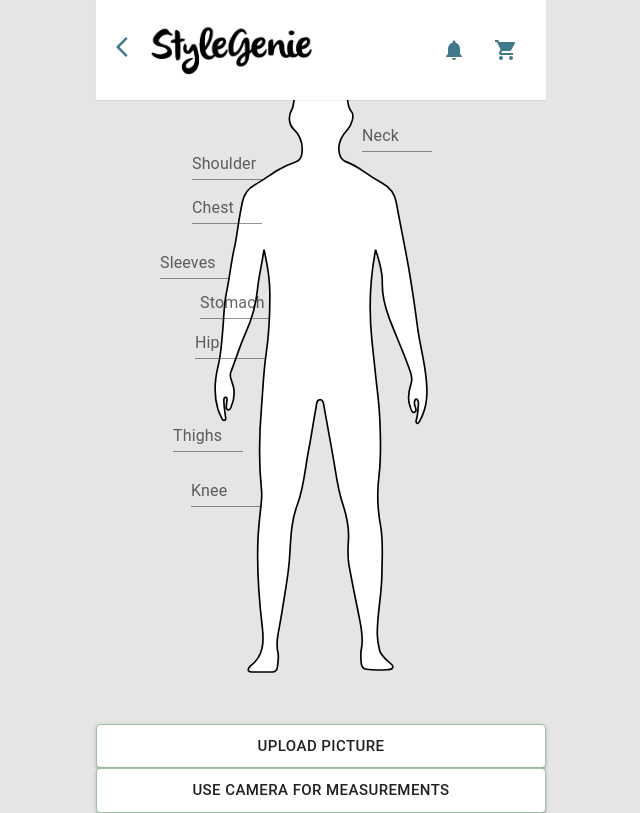
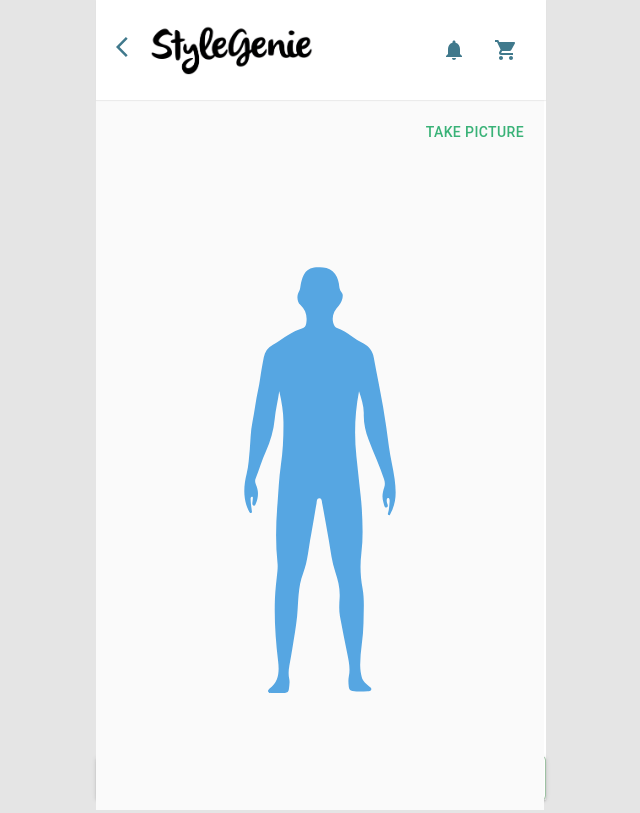
Before and after one commit to Aswin-Pradeep-P/style-genie, a React (Create React App) app: page /measurement in a window 1280 px wide. Both pictures are taken after a click on the button "UPLOAD PICTURE". Shown: the whole page, without its empty margins (319-959 px from the left). Built offline with nearby package versions, Linux system fonts and the light colour scheme; no server answers.

Commit message:
New flow for taking photos

```diff
--- a/src/containers/Measurement/index.tsx
+++ b/src/containers/Measurement/index.tsx
@@ -1,8 +1,7 @@
 // @ts-nocheck
+import { CloseIcon } from '@assets/icons';
 import { AppBar, Loader } from '@Components/index';
-import { ROUTES } from '@Constants/routes';
-import { Box, Button, TextField } from '@mui/material';
-import { current } from '@reduxjs/toolkit';
+import { Box, Button, IconButton, TextField } from '@mui/material';
 import { uploadImageFile } from '@Utils/s3Service';
 import { useState, useRef } from 'react';
 import { useNavigate,useLocation } from 'react-router-dom';
@@ -18,6 +17,11 @@ enum BodyParts {
   Thighs = 'Thighs',
   Knee = 'Knee',
 }
+enum SelectedStep {
+  FRONT_VIEW = 'Front View',
+  SIDE_VIEW = 'Side View',
+}
+
 const Measurement = () => {
   const inputRef = useRef(null);
   const navigator = useNavigate();
@@ -33,6 +37,50 @@ const Measurement = () => {
     [BodyParts.Thighs]: '',
     [BodyParts.Knee]: ''
   });
+  const [overlay, setOverlay] = useState(false);
+  const [selectedStep, setSelectedStep] = useState(SelectedStep.FRONT_VIEW);
+  const [imageData, setImageData] = useState({
+    [SelectedStep.FRONT_VIEW]: null,
+    [SelectedStep.SIDE_VIEW]: null,
+  });
+  const [file, setFile] = useState(null);
+
+  const getOverlay = () => {
+    return (
+      <div
+        style={{
+          position: 'absolute',
+          background: 'rgba(250,250,250, 1)',
+          display: 'flex',
+          flexDirection: 'column',
+          height: 810,
+          width: 448,
+          zIndex: 1,
+        }}
+      >
+        <div style={{ display: 'flex', justifyContent: 'flex-end', width: '100%'}} onClick={() =>{
+           setOverlay(false);
+           inputRef.current.click();
+           }}>
+         <Button style={{paddingTop: '120px', paddingRight: '20px'}}>Take picture</Button>
+        </div>
+        <div
+          style={{
+            flex: 1,
+            display: 'flex',
+            flexDirection: 'column',
+            alignItems: 'center',
+            justifyContent: 'center',
+          }}
+        >
+        <div style={{display: 'flex'}}>
+            {selectedStep === SelectedStep.FRONT_VIEW && <div><img src="/assets/icons/front-view.svg" style={{height: 500}} alt="front-view" /></div>}
+            {selectedStep === SelectedStep.SIDE_VIEW && <div><img src="/assets/icons/side-view.svg" style={{height: 500}} alt="side-view" /></div>}
+        </div>
+        </div>
+      </div>
+    );
+  };
 
   const handleChange = (e: any, type: BodyParts) => {
     setDimensions({ ...dimensions, [type]: e.target.value });
@@ -57,14 +105,34 @@ const Measurement = () => {
     }
   }
 
-  const handleFileChange = event => {
+  const handleFrontFileChange = event => {
     const fileObj = event.target.files && event.target.files[0];
     if (!fileObj) {
       return;
     }
 
+    setFile(fileObj);
+    setSelectedStep(SelectedStep.SIDE_VIEW);
+    setOverlay(true);
+
+    // setIsLoading(true);
+    // uploadImageFile(fileObj, (res) => {
+    //   setDimensionFromApi(res);
+    //   setIsLoading(false)
+    // }, () => { setIsLoading(false) })
+  }
+
+  const handleSideFileChange = event => {
+    const fileObj = event.target.files && event.target.files[0];
+    if (!fileObj) {
+      return;
+    }
+
+    setSelectedStep(null);
+    setOverlay(false);
+
     setIsLoading(true);
-    uploadImageFile(fileObj, (res) => {
+    uploadImageFile(file, (res) => {
       setDimensionFromApi(res);
       setIsLoading(false)
     }, () => { setIsLoading(false) })
@@ -72,16 +140,18 @@ const Measurement = () => {
 
   const handleFileClick = () => {
     // 👇️ open file input box on click of another element
-    inputRef.current.click();
+    return setOverlay(true)
+    // return inputRef.current.click();
   };
 
   return (
     <Box sx={[styles.root]}>
       <AppBar />
       <div>Measurement</div>
+      {overlay && getOverlay()}
       {isLoading && <Loader />}
-      <div style={{ position: 'relative', display: 'flex', justifyContent: 'center' }}>
-        <div style={{ position: 'absolute', top: 111, left: 96 }}>
+      <div style={{ position: 'relative', display: 'flex', justifyContent: 'center', background: 'white' }}>
+        <div style={{ position: 'absolute', top: 71, left: 96 }}>
           <TextField
             onChange={(e) => handleChange(e, BodyParts.Shoulder)}
             variant="standard"
@@ -92,7 +162,7 @@ const Measurement = () => {
             focused={dimensions[BodyParts.Shoulder]}
           />
         </div>
-        <div style={{ position: 'absolute', top: 83, left: 266 }}>
+        <div style={{ position: 'absolute', top: 45, left: 255 }}>
           <TextField
             onChange={(e) => handleChange(e, BodyParts.Neck)}
             variant="standard"
@@ -103,7 +173,7 @@ const Measurement = () => {
             focused={dimensions[BodyParts.Neck]}
           />
         </div>
-        <div style={{ position: 'absolute', top: 155, left: 96 }}>
+        <div style={{ position: 'absolute', top: 115, left: 133 }}>
           <TextField
             onChange={(e) => handleChange(e, BodyParts.Chest)}
             variant="standard"
@@ -114,7 +184,7 @@ const Measurement = () => {
             focused={dimensions[BodyParts.Chest]}
           />
         </div>
-        <div style={{ position: 'absolute', top: 210, left: 64 }}>
+        <div style={{ position: 'absolute', top: 160, left: 291 }}>
           <TextField
             onChange={(e) => handleChange(e, BodyParts.Sleeves)}
             variant="standard"
@@ -125,7 +195,7 @@ const Measurement = () => {
             focused={dimensions[BodyParts.Sleeves]}
           />
         </div>
-        <div style={{ position: 'absolute', top: 250, left: 104 }}>
+        <div style={{ position: 'absolute', top: 169, left: 118 }}>
           <TextField
             onChange={(e) => handleChange(e, BodyParts.Stomach)}
             variant="standard"
@@ -136,7 +206,7 @@ const Measurement = () => {
             focused={dimensions[BodyParts.Stomach]}
           />
         </div>
-        <div style={{ position: 'absolute', top: 290, left: 99 }}>
+        <div style={{ position: 'absolute', top: 213, left: 113 }}>
           <TextField
             onChange={(e) => handleChange(e, BodyParts.Hip)}
             variant="standard"
@@ -147,7 +217,7 @@ const Measurement = () => {
             focused={dimensions[BodyParts.Hip]}
           />
         </div>
-        <div style={{ position: 'absolute', top: 383, left: 77 }}>
+        <div style={{ position: 'absolute', top: 271, left: 110 }}>
           <TextField
             onChange={(e) => handleChange(e, BodyParts.Thighs)}
             variant="standard"
@@ -158,7 +228,7 @@ const Measurement = () => {
             focused={dimensions[BodyParts.Thighs]}
           />
         </div>
-        <div style={{ position: 'absolute', top: 438, left: 95 }}>
+        <div style={{ position: 'absolute', top: 318, left: 109 }}>
           <TextField
             onChange={(e) => handleChange(e, BodyParts.Knee)}
             variant="standard"
@@ -169,12 +239,13 @@ const Measurement = () => {
             focused={dimensions[BodyParts.Knee]}
           />
         </div>
-        <img style={{ height: 700 }} src="/assets/icons/blueprint.svg" alt="blueprint" />
+        <img style={{ height: 530 }} src="/assets/icons/blueprint.svg" alt="blueprint" />
       </div>
-      <Button
+    <div style={{marginTop: '-70px'}}>
+    <Button
         size="large"
         onClick={handleFileClick}
-        style={{ background: '#fff', border: '1px solid #9EC1A3' }}
+        style={{ background: '#fff', border: '1px solid #9EC1A3', width: '100%', margingBottom: '5px'}}
         variant="contained"
         color="primary"
       >
@@ -183,18 +254,19 @@ const Measurement = () => {
         style={{display: 'none'}}
         ref={inputRef}
         type="file"
-        onChange={handleFileChange}
+        onChange={selectedStep === SelectedStep.FRONT_VIEW ?  handleFrontFileChange : handleSideFileChange}
       />
       </Button>
-      <Button
+      {/* <Button
         size="large"
         onClick={() => navigator(ROUTES.CAPTURE_IMAGE)}
-        style={{ background: '#fff', border: '1px solid #9EC1A3' }}
+        style={{ background: '#fff', border: '1px solid #9EC1A3', width: '100%', marginTop: '10px' }}
         variant="contained"
         color="primary"
       >
         Use Camera For Measurements
-      </Button>
+      </Button> */}
+    </div>
     </Box>
   );
 };
--- a/src/containers/Measurement/styles.ts
+++ b/src/containers/Measurement/styles.ts
@@ -6,7 +6,7 @@ const styles = {
     flexDirection: 'column',
     justifyContent: 'space-between',
     height: '100%',
-    backGroundColor: colors.DIM_GRAY
+    backgroundColor: colors.WHITE
   },
   footerWrapper: {
     display: 'flex',
```
